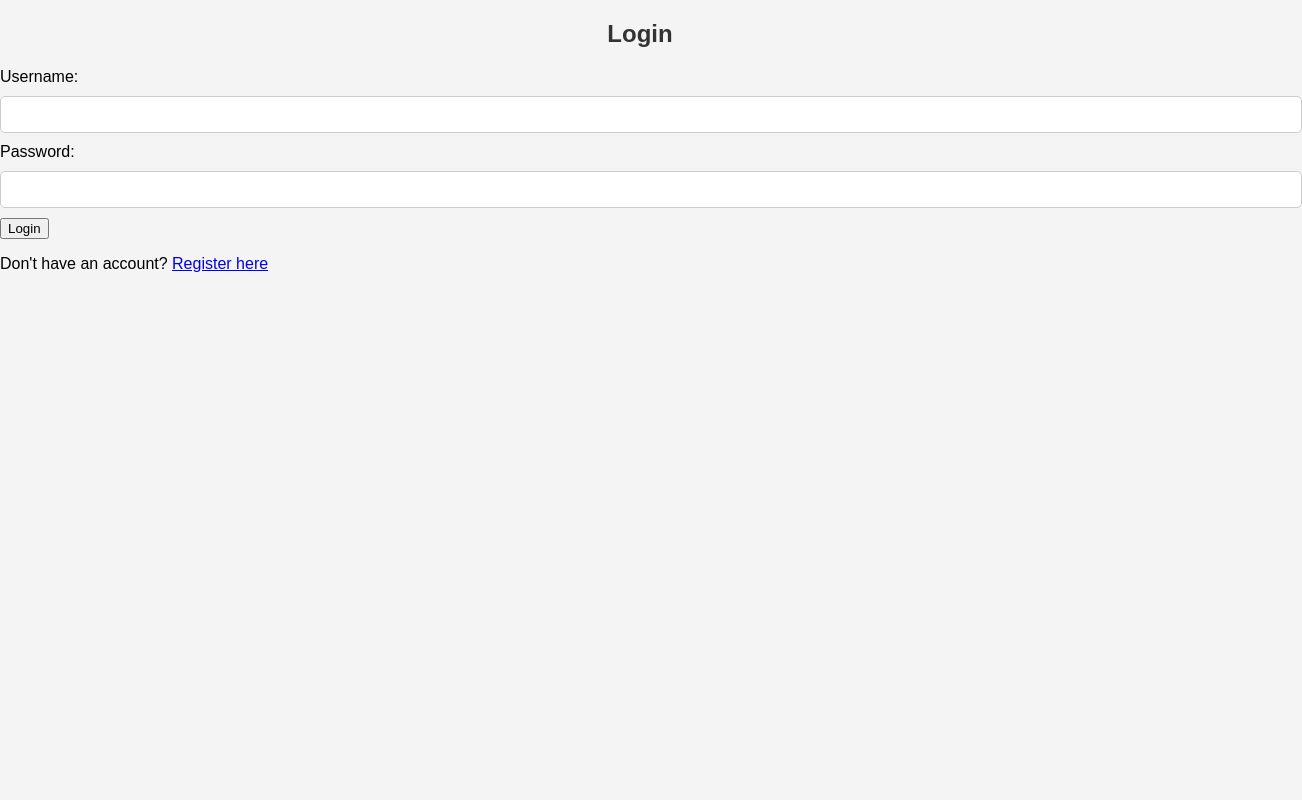
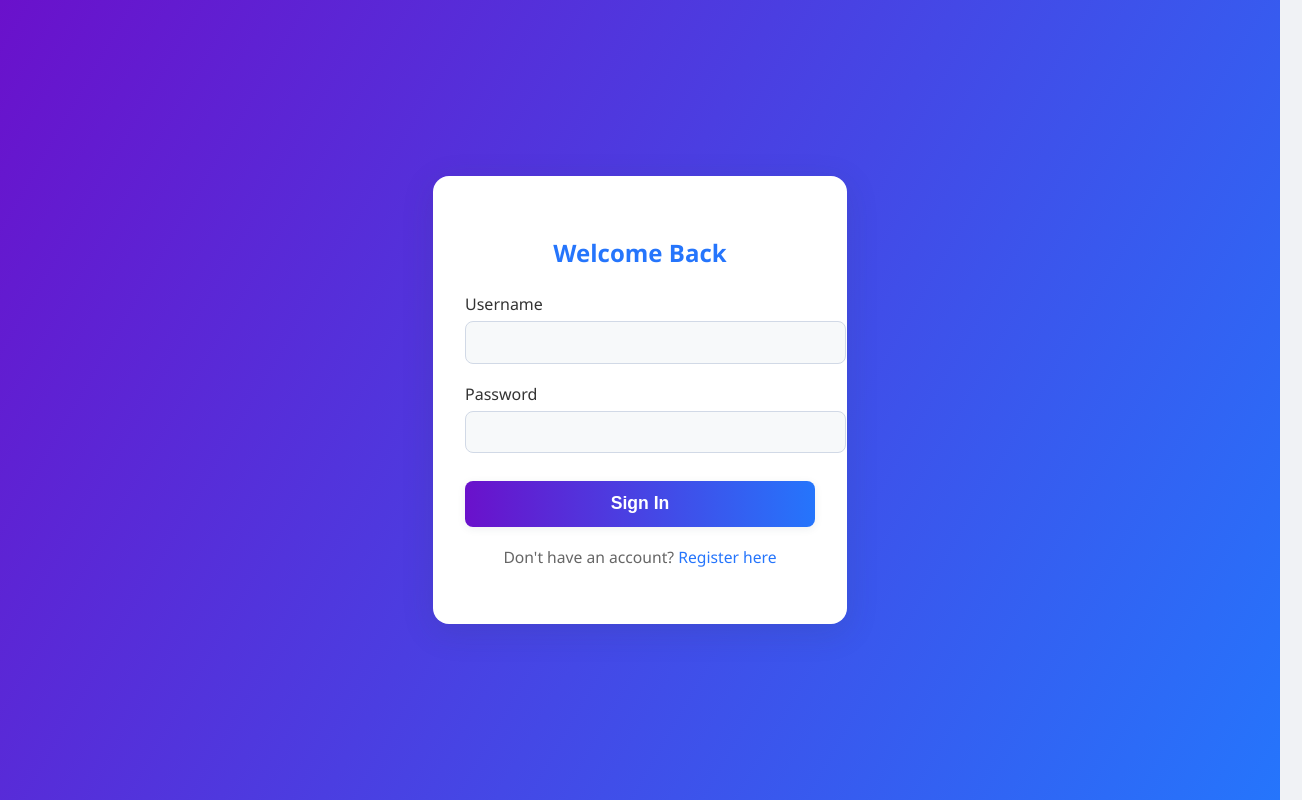
Before and after one commit to RJ032013/login_register_page, a plain HTML site: page login.html in a window 1280 px wide. Shown: the whole page, 1302 px wide, since content can reach past the window. Drawn offline with Linux system fonts and the light colour scheme.

Commit message:
change login design

```diff
--- a/css/styles.css
+++ b/css/styles.css
@@ -1,50 +1,94 @@
-body {
-    font-family: Arial, sans-serif;
-    background-color: #f4f4f4;
+body, html {
+    height: 100%;
     margin: 0;
-    padding: 0;
+    font-family: 'Segoe UI', Arial, sans-serif;
+    background: #f0f2f5;
 }
 
-.container {
-    width: 300px;
-    margin: 50px auto;
-    padding: 20px;
-    background: #fff;
-    border-radius: 5px;
-    box-shadow: 0 0 10px rgba(0, 0, 0, 0.1);
+.login-bg {
+    min-height: 100vh;
+    display: flex;
+    align-items: center;
+    justify-content: center;
+    background: linear-gradient(120deg, #6a11cb 0%, #2575fc 100%);
 }
 
-h2 {
+.login-container {
+    background: #fff;
+    padding: 2.5rem 2rem;
+    border-radius: 16px;
+    box-shadow: 0 8px 32px rgba(44, 62, 80, 0.15);
+    width: 100%;
+    max-width: 350px;
     text-align: center;
-    color: #333;
 }
 
-input[type="text"],
-input[type="password"],
-input[type="email"] {
-    width: 100%;
-    padding: 10px;
-    margin: 10px 0;
-    border: 1px solid #ccc;
-    border-radius: 5px;
+.login-container h2 {
+    margin-bottom: 1.5rem;
+    color: #2575fc;
+    font-weight: 600;
 }
 
-input[type="submit"] {
-    width: 100%;
-    padding: 10px;
-    background-color: #5cb85c;
-    border: none;
-    border-radius: 5px;
-    color: white;
-    font-size: 16px;
-    cursor: pointer;
+.form-group {
+    margin-bottom: 1.2rem;
+    text-align: left;
 }
 
-input[type="submit"]:hover {
-    background-color: #4cae4c;
+.form-group label {
+    display: block;
+    margin-bottom: 0.4rem;
+    color: #333;
+    font-size: 1rem;
 }
 
-.error {
-    color: red;
-    font-size: 14px;
+.form-group input {
+    width: 100%;
+    padding: 0.7rem 0.9rem;
+    border: 1px solid #d1d9e6;
+    border-radius: 8px;
+    font-size: 1rem;
+    background: #f7f9fa;
+    transition: border 0.2s;
 }
+
+.form-group input:focus {
+    border-color: #2575fc;
+    outline: none;
+    background: #fff;
+}
+
+.login-btn {
+    width: 100%;
+    padding: 0.8rem 0;
+    background: linear-gradient(90deg, #6a11cb 0%, #2575fc 100%);
+    color: #fff;
+    border: none;
+    border-radius: 8px;
+    font-size: 1.1rem;
+    font-weight: 600;
+    cursor: pointer;
+    transition: background 0.2s, transform 0.1s;
+    margin-top: 0.5rem;
+    box-shadow: 0 2px 8px rgba(44, 62, 80, 0.08);
+}
+
+.login-btn:hover {
+    background: linear-gradient(90deg, #2575fc 0%, #6a11cb 100%);
+    transform: translateY(-2px) scale(1.02);
+}
+
+.register-link {
+    margin-top: 1.2rem;
+    font-size: 0.98rem;
+    color: #666;
+}
+
+.register-link a {
+    color: #2575fc;
+    text-decoration: none;
+    font-weight: 500;
+}
+
+.register-link a:hover {
+    text-decoration: underline;
+}
--- a/login.html
+++ b/login.html
@@ -7,20 +7,22 @@
     <link rel="stylesheet" href="css/styles.css">
 </head>
 <body>
+    <div class="login-bg">
         <div class="login-container">
-        <h2>Login</h2>
+            <h2>Welcome Back</h2>
             <form action="#" method="POST">
                 <div class="form-group">
-                <label for="username">Username:</label>
-                <input type="text" id="username" name="username" required>
+                    <label for="username">Username</label>
+                    <input type="text" id="username" name="username" required autocomplete="username">
                 </div>
                 <div class="form-group">
-                <label for="password">Password:</label>
-                <input type="password" id="password" name="password" required>
+                    <label for="password">Password</label>
+                    <input type="password" id="password" name="password" required autocomplete="current-password">
                 </div>
-            <button type="submit">Login</button>
+                <button type="submit" class="login-btn">Sign In</button>
             </form>
-        <p>Don't have an account? <a href="register.html">Register here</a></p>
+            <p class="register-link">Don't have an account? <a href="register.html">Register here</a></p>
+        </div>
     </div>
     <script src="js/main.js"></script>
 </body>
```
Lines whose indentation alone changed are shown as unchanged.
